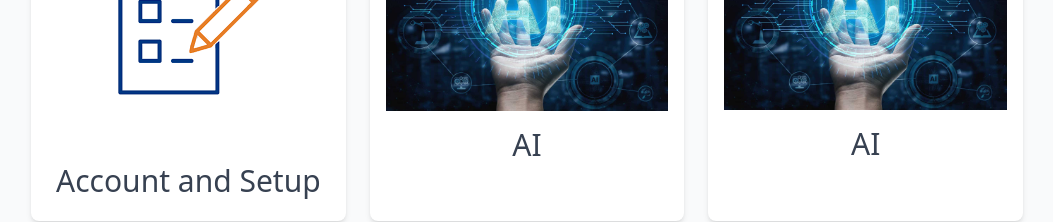
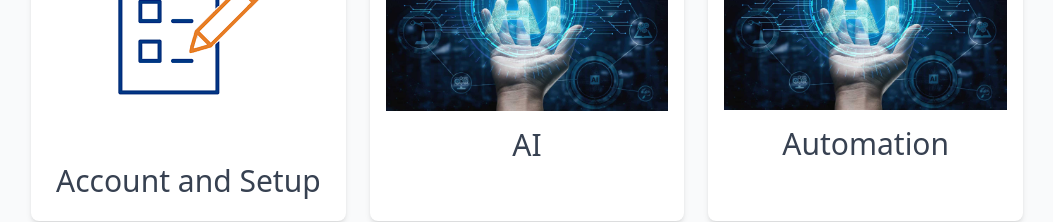
Before and after one commit to ThareeGithub/Website_Frontend_Task-1, a React (Vite) app: page / in a window 1280 px wide. Shown: the part 820-1042 px from the top of the page, without its empty margins (113-1166 px from the left). Built offline with nearby package versions, Linux system fonts and the light colour scheme.

Commit message:
Initial commit

```diff
--- a/src/App.jsx
+++ b/src/App.jsx
@@ -18,7 +18,7 @@ import image14 from './assets/Workspaces.jpeg';
 const categories = [
   { title: "Account and Setup", imgSrc: image1 },
   { title: "AI", imgSrc: image2 },
-  { title: "AI", imgSrc: image2 },
+  { title: "Automation", imgSrc: image2 },
   { title: "Commerce", imgSrc: image4 },
   { title: "CRM", imgSrc: image5 },
   { title: "Get Started", imgSrc: image6, label: "UPDATED" },
```
